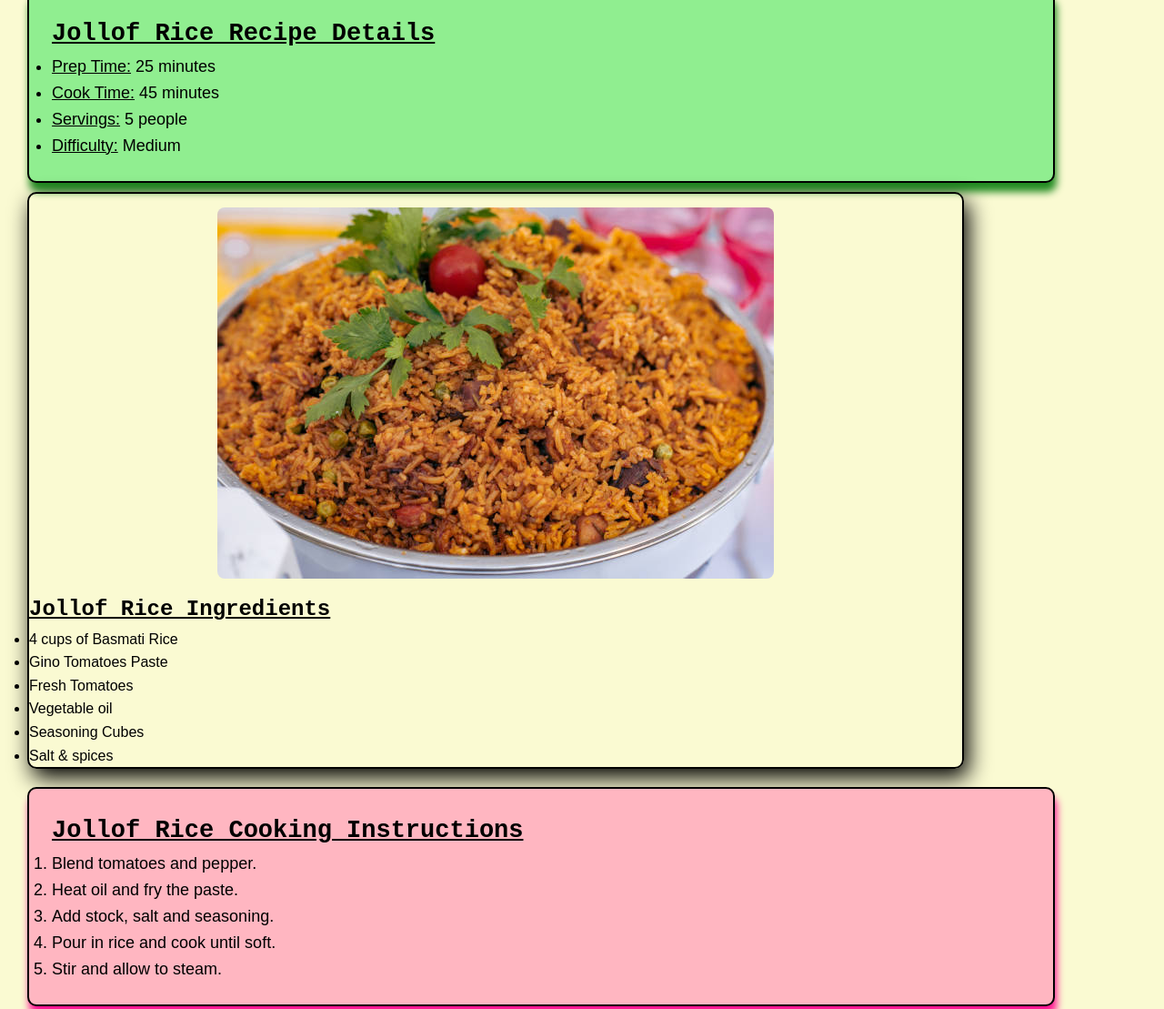
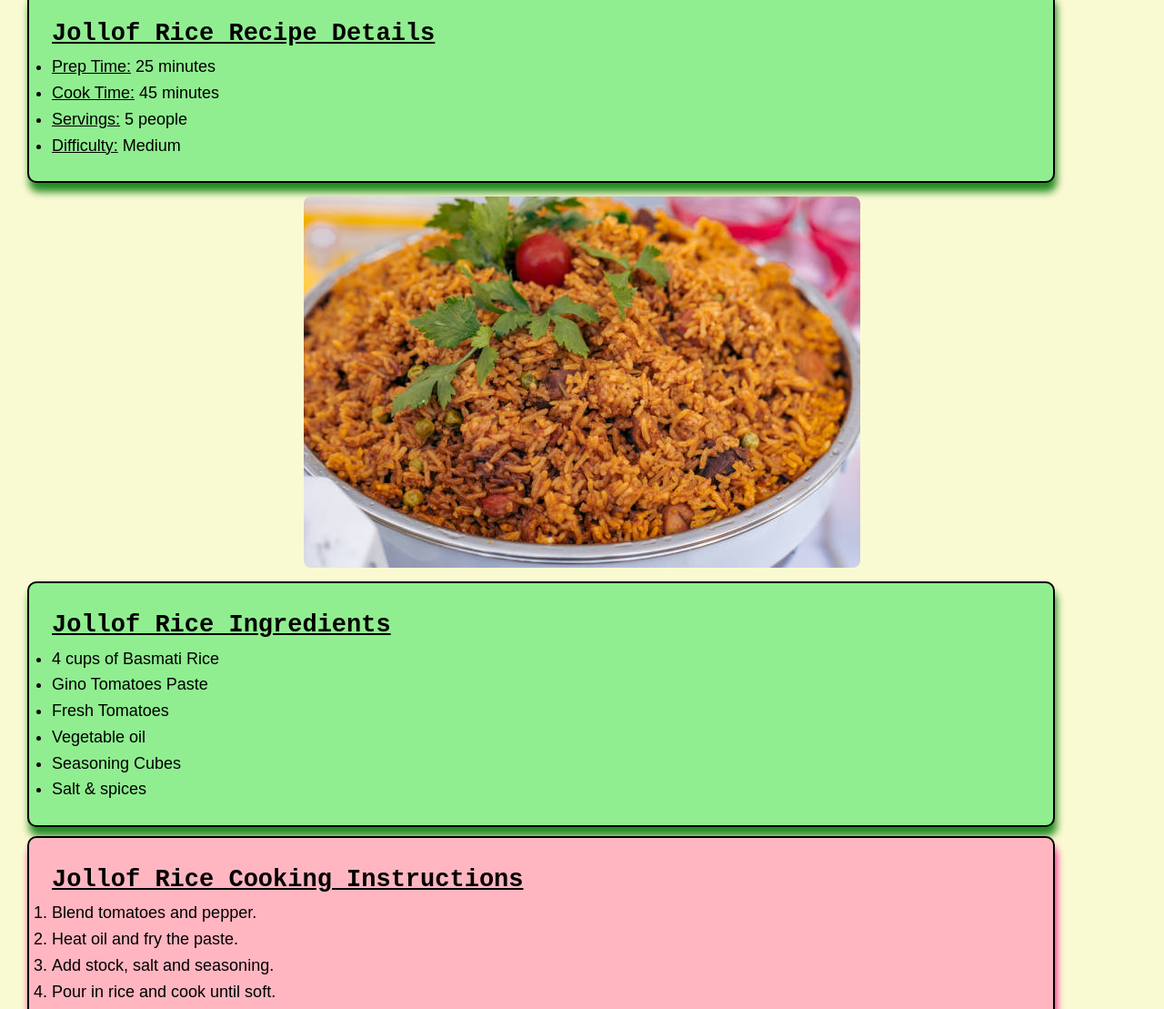
Before and after one commit to Phavourtech/AltSchool-Recipe-Assessment, a plain HTML site: page index.html in a window 1280 px wide. Shown: the part 341-1450 px from the top of the page at 91% size. Drawn offline with Linux system fonts and the light colour scheme.

Commit message:
updated HTML and CSS for homepage styling

```diff
--- a/index.html
+++ b/index.html
@@ -37,12 +37,13 @@
         </ul>
     </div>
 
-    <!-- Flexbox Layout for Image & Ingredients -->
-    <div class="flex">
-        <div class="img-ingredients">
+    <!-- Image Section -->
+<div class="image-box">
     <img src="jollof.jpg" alt="Plate of Jollof Rice">
+</div>
 
-            <div class="ingredients">
+<!-- Ingredients Section -->
+<div class="sec2 ingredients-box">
     <h2 class="sub-head">Jollof Rice Ingredients</h2>
     <ul>
         <li>4 cups of Basmati Rice</li>
```
Lines whose indentation alone changed are shown as unchanged.
